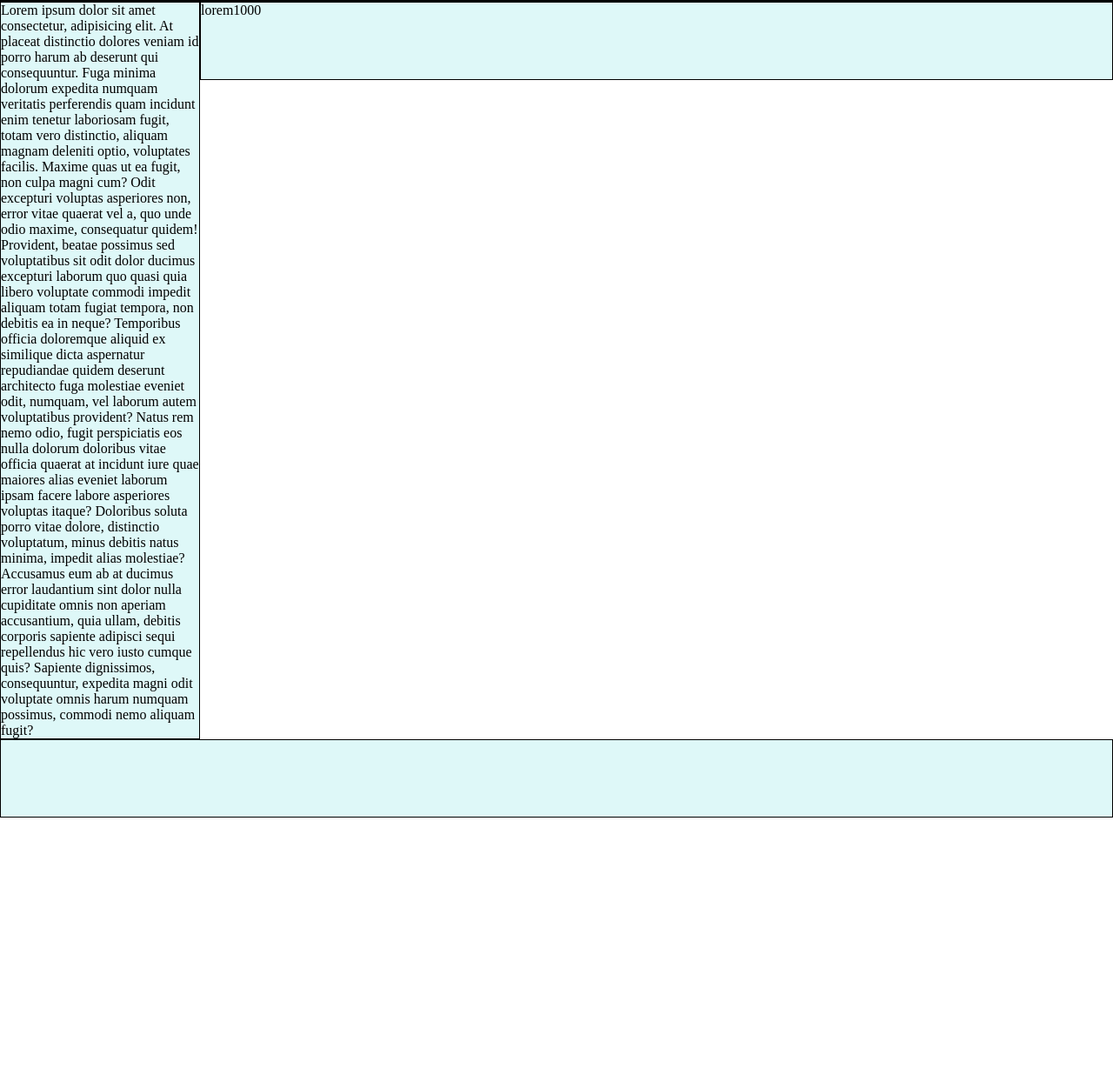
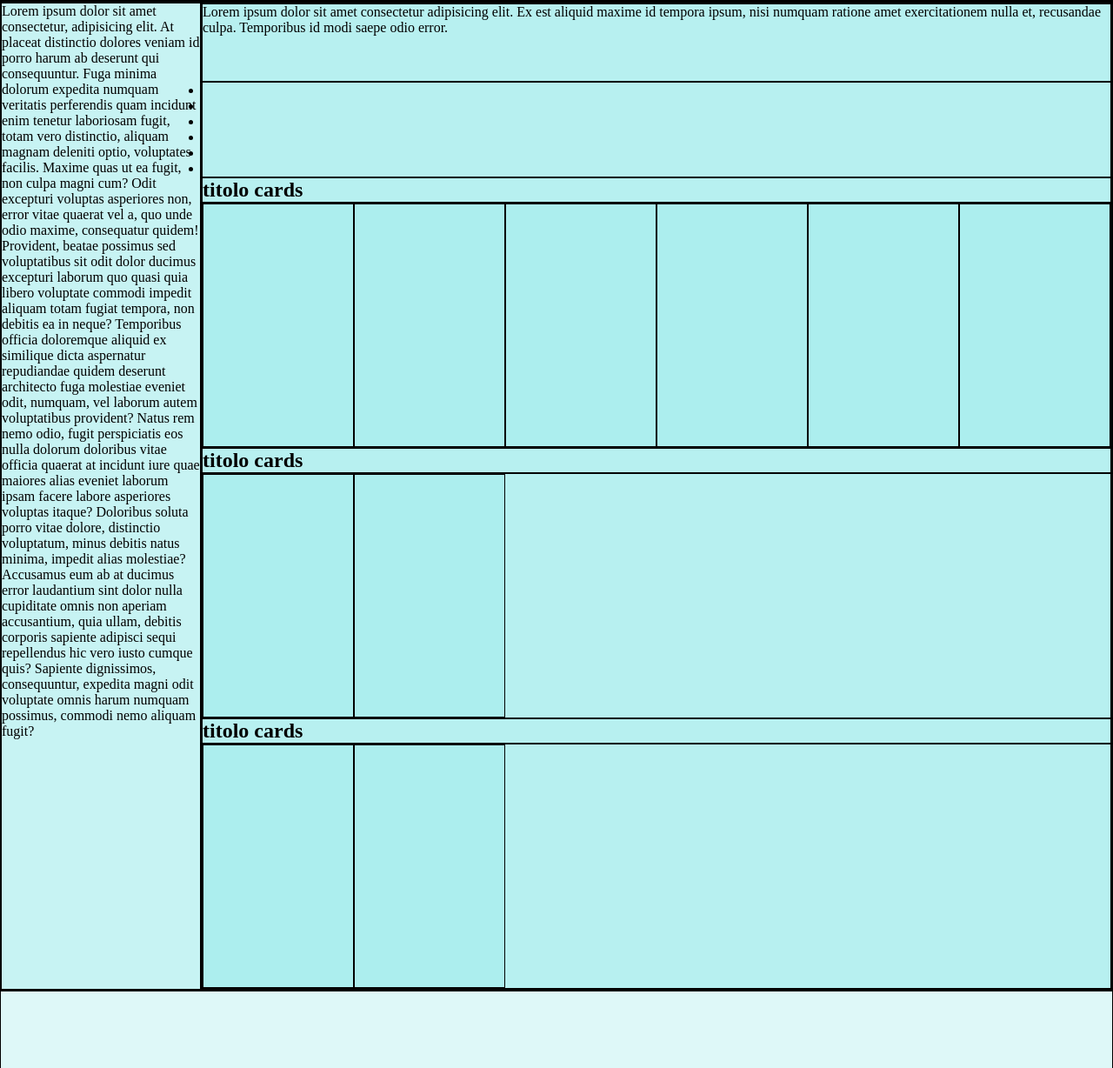
Before and after one commit to Stefanospedicato/html-css-spotifyweb, a plain HTML site: page index.html in a window 1280 px wide. Shown: the whole page at 87% size. Before the commit the page ends 940 px from the top, so only its background shows below. Drawn offline with Linux system fonts and the light colour scheme.

Commit message:
[add]main-debug

```diff
--- a/css/style.css
+++ b/css/style.css
@@ -35,13 +35,27 @@ main .wrapper{
 aside{
   width: 230px;
   flex-shrink: 0;
-  z-index: 3;
 }
 
 main .topbar{
   height:90px;
   width: 100%;
 }
+
+main .container{
+  width: calc(100%-230px);
+}
+
+main .cards .row{
+  display: flex;
+}
+
+main .cards .row .col{
+  width: calc(100%/6);
+  height: 280px;
+}
+
+
 
 
 /* /MAIN */
--- a/index.html
+++ b/index.html
@@ -12,18 +12,89 @@
 
 </header>
 
-<main>
+<main class="debug">
  <div class="wrapper">
 
     <aside class="debug" >
     <p>Lorem ipsum dolor sit amet consectetur, adipisicing elit. At placeat distinctio dolores veniam id porro harum ab deserunt qui consequuntur. Fuga minima dolorum expedita numquam veritatis perferendis quam incidunt enim tenetur laboriosam fugit, totam vero distinctio, aliquam magnam deleniti optio, voluptates facilis. Maxime quas ut ea fugit, non culpa magni cum? Odit excepturi voluptas asperiores non, error vitae quaerat vel a, quo unde odio maxime, consequatur quidem! Provident, beatae possimus sed voluptatibus sit odit dolor ducimus excepturi laborum quo quasi quia libero voluptate commodi impedit aliquam totam fugiat tempora, non debitis ea in neque? Temporibus officia doloremque aliquid ex similique dicta aspernatur repudiandae quidem deserunt architecto fuga molestiae eveniet odit, numquam, vel laborum autem voluptatibus provident? Natus rem nemo odio, fugit perspiciatis eos nulla dolorum doloribus vitae officia quaerat at incidunt iure quae maiores alias eveniet laborum ipsam facere labore asperiores voluptas itaque? Doloribus soluta porro vitae dolore, distinctio voluptatum, minus debitis natus minima, impedit alias molestiae? Accusamus eum ab at ducimus error laudantium sint dolor nulla cupiditate omnis non aperiam accusantium, quia ullam, debitis corporis sapiente adipisci sequi repellendus hic vero iusto cumque quis? Sapiente dignissimos, consequuntur, expedita magni odit voluptate omnis harum numquam possimus, commodi nemo aliquam fugit?</p>
     </aside>
-    <div class="topbar debug">
-    lorem1000
+
+    <div class="container debug">
+
+      <div class="topbar debug">
+        Lorem ipsum dolor sit amet consectetur adipisicing elit. Ex est aliquid maxime id tempora ipsum, nisi numquam ratione amet exercitationem nulla et, recusandae culpa. Temporibus id modi saepe odio error.
+      </div>
+
+      <div>
+        <ul class="debug">
+          <li></li>
+          <li></li>
+          <li></li>
+          <li></li>
+          <li></li>
+          <li></li>
+        </ul>
+
+        <section class="recently">
+
+          <h2 class="debug">titolo cards</h2>
+
+          <div class="cards debug">
+            <div class="row">
+              <div class="col debug"></div>
+              <div class="col debug"></div>
+              <div class="col debug"></div>
+              <div class="col debug"></div>
+              <div class="col debug"></div>
+              <div class="col debug"></div>
+            </div>
+          </div>
+
+        </section>
+
+        <section class="for-me">
+
+          <h2 class="debug">titolo cards</h2>
+
+          <div class="cards debug">
+            <div class="row">
+              <div class="col debug"></div>
+              <div class="col debug"></div>
+            </div>
+          </div>
+
+        </section>
+
+
+        <section class="popular">
+
+          <h2 class="debug">titolo cards</h2>
+
+          <div class="cards debug">
+            <div class="row">
+              <div class="col debug"></div>
+              <div class="col debug"></div>
+            </div>
+          </div>
+
+        </section>
+
+
+
+
+
+
+
+
+      </div>
+
+
+
+
     </div>
 
- </div>
 
+  </div>
 
 </main>
 
```
